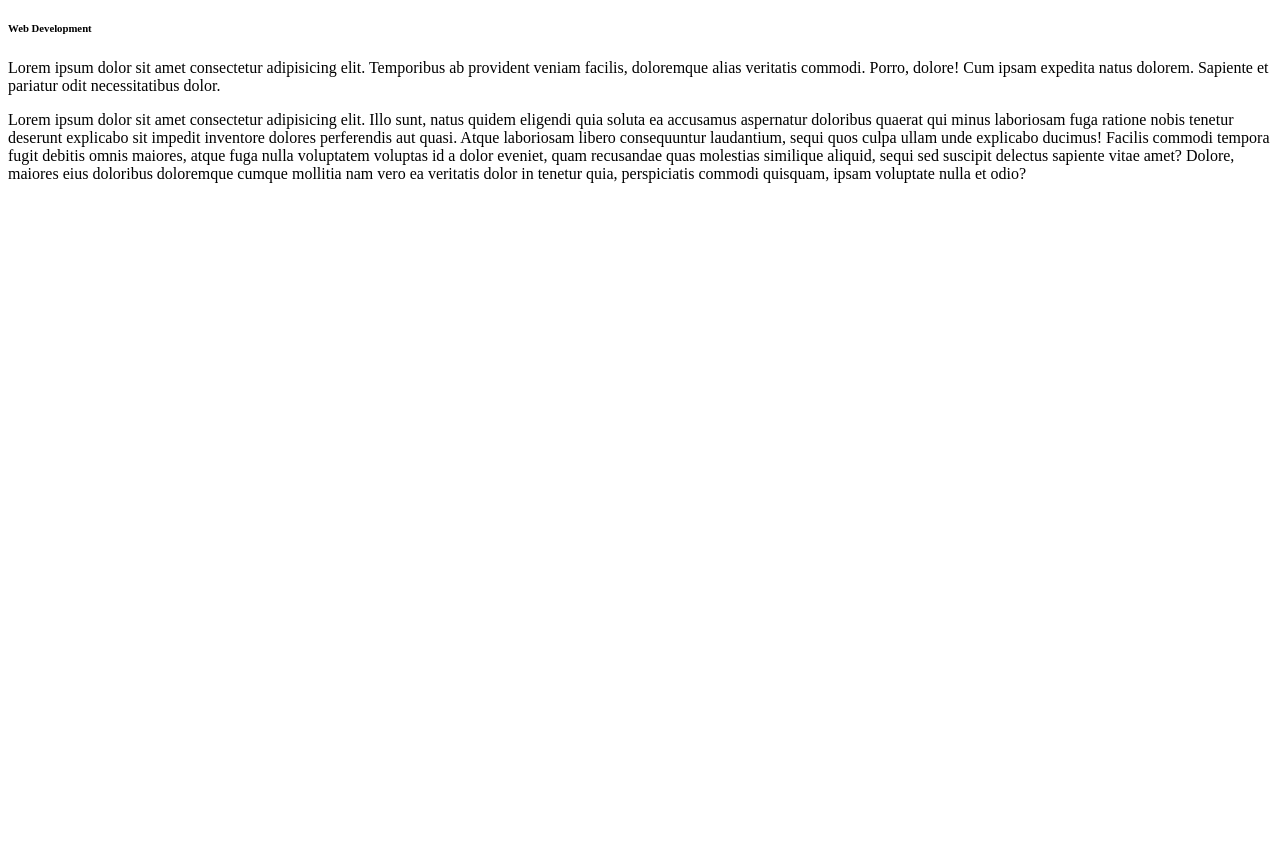
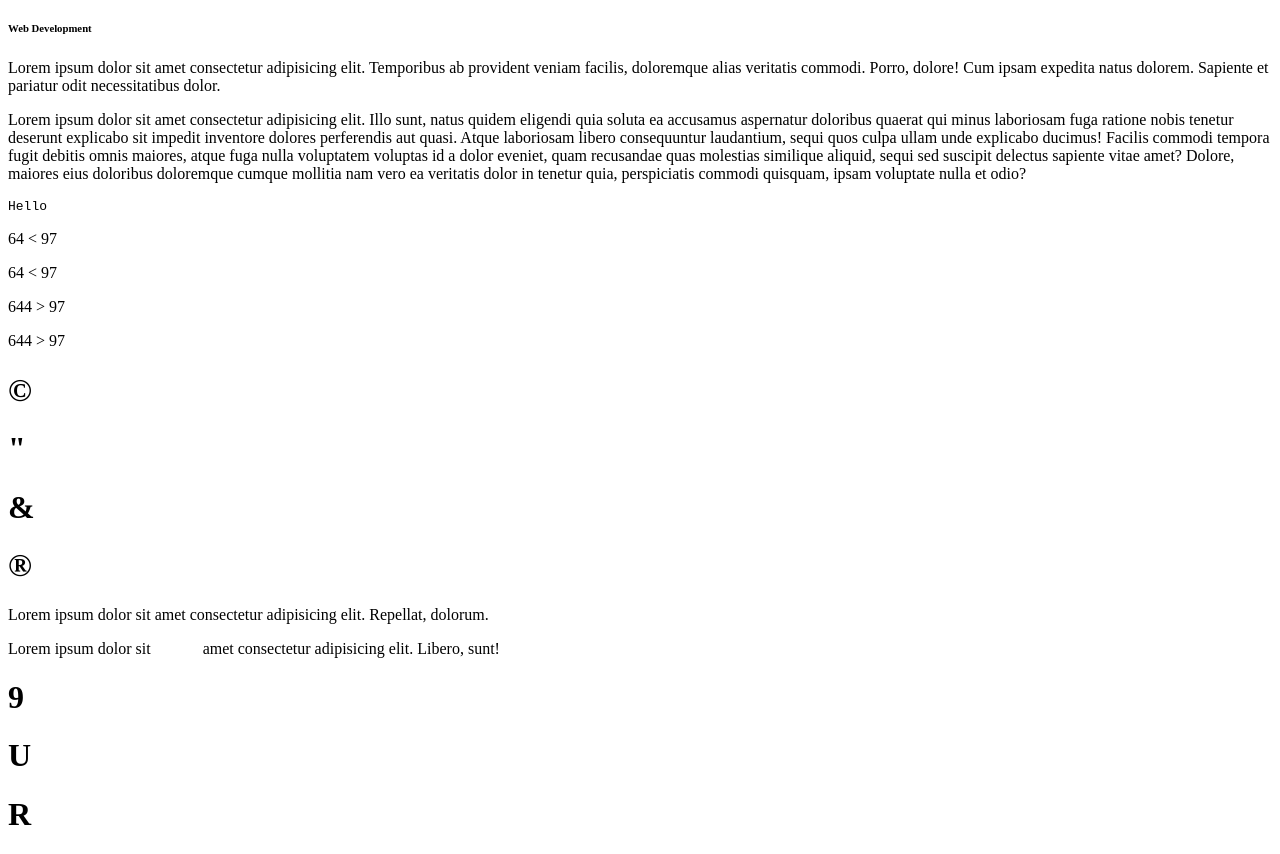
Before and after one commit to suraj-sharma3/Full-Stack-Web-Development-With-MERN, a plain HTML site: page module_11_basics/index.html in a window 1280 px wide. Shown: the part 87-941 px from the top of the page. Before the commit the page ends 800 px from the top, so only its background shows below. Drawn offline with Linux system fonts and the light colour scheme.

Commit message:
getting started basics done

```diff
--- a/module_11_basics/index.html
+++ b/module_11_basics/index.html
@@ -11,5 +11,38 @@
     <h6>Web Development</h6>
     <p>Lorem ipsum dolor sit amet consectetur adipisicing elit. Temporibus ab provident veniam facilis, doloremque alias veritatis commodi. Porro, dolore! Cum ipsam expedita natus dolorem. Sapiente et pariatur odit necessitatibus dolor.</p>
     <p>Lorem ipsum dolor sit amet consectetur adipisicing elit. Illo sunt, natus quidem eligendi quia soluta ea accusamus aspernatur doloribus quaerat qui minus laboriosam fuga ratione nobis tenetur deserunt explicabo sit impedit inventore dolores perferendis aut quasi. Atque laboriosam libero consequuntur laudantium, sequi quos culpa ullam unde explicabo ducimus! Facilis commodi tempora fugit debitis omnis maiores, atque fuga nulla voluptatem voluptas id a dolor eveniet, quam recusandae quas molestias similique aliquid, sequi sed suscipit delectus sapiente vitae amet? Dolore, maiores eius doloribus doloremque cumque mollitia nam vero ea veritatis dolor in tenetur quia, perspiciatis commodi quisquam, ipsam voluptate nulla et odio?</p>
+    <pre>Hello</pre>
+
+    <!-- To use > and < symbol in the content within a tag use &gt; and &lt; respectively -->
+
+    <p> 64 < 97 </p>
+
+    <p> 64 &lt; 97 </p>
+
+    <p> 644 &gt; 97 </p>
+
+    <p> 644 > 97 </p>
+
+    <!-- We can put the symbol for any character between & and ; to show it on the webpage as it is -->
+
+    <h1>&copy;</h1>
+
+    <!-- There are a lot of identifiers for different characters or symbols which are called as HTML entities, you can put these entities between & and ; -->
+
+    <h1>&quot;</h1>
+    <h1>&amp;</h1>
+    <h1>&reg;</h1>
+
+    <!-- &nbsp; -> non breaking space, in HTML, the default spacing is 1 so even if you put a lot of spaces in your it wouldn't get printed in the o/p unless you use &nbsp; -->
+    <!-- no extra space will be printed -->
+    <p>Lorem ipsum dolor sit                                                                       amet consectetur adipisicing elit. Repellat, dolorum.</p>
+
+    <p>Lorem ipsum dolor sit &nbsp; &nbsp; &nbsp; &nbsp; &nbsp; &nbsp; amet consectetur adipisicing elit. Libero, sunt!</p>
+
+    <!-- every HTML entity has a number associated with it, which we can print by putting &#entity_number; -->
+
+    <h1>&#57;</h1>
+    <h1>&#85;</h1>
+    <h1>&#82;</h1>
 </body>
 </html>
```
